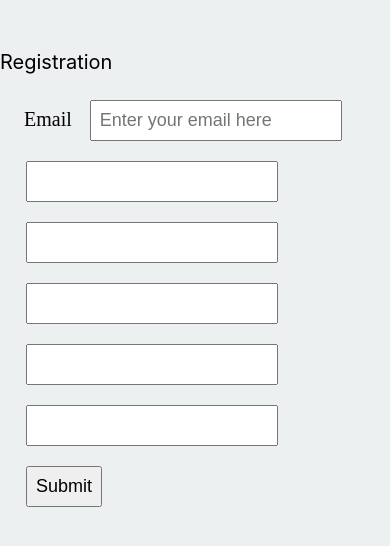
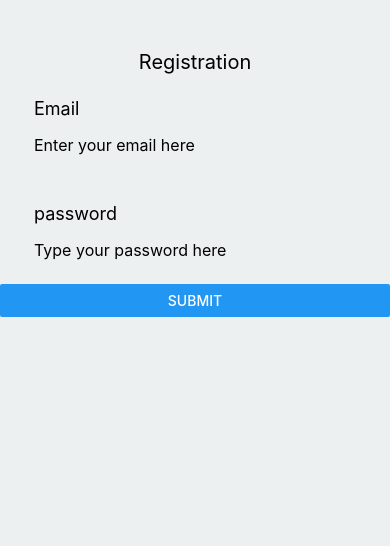
Before and after one commit to Dango3010/Woof_Instagram, a React Native app: screen / in a window 390 px wide. Shown: the top 546 px of the page. Built offline with nearby package versions, Linux system fonts and the light colour scheme.

Commit message:
new formik form with InputWithLabel component

```diff
--- a/App.js
+++ b/App.js
@@ -1,12 +1,12 @@
 import React from 'react';
-import { View, Text, TextInput, StyleSheet, ScrollView } from 'react-native';
-import {Formik, Field, Form, FieldArray, ErrorMessage} from 'formik';
+import { View, Text, TextInput, StyleSheet, Button, ScrollView } from 'react-native';
+import {Formik, FieldArray, ErrorMessage} from 'formik';
 
 export default function App() {
 
   return (
     <ScrollView style={{backgroundColor: '#ecf0f1'}}>
-      <Text style={{fontSize: 20, marginTop: 50}}>Registration</Text>
+      <Text style={{marginTop: 50, fontSize: 20, textAlign: 'center'}}>Registration</Text>
         <Formik
           initialValues={{email: '', password: '', petName: '', petBirthDate: '', breed: '', favouriteToy: ''}}
           validate={values => {
@@ -27,81 +27,32 @@ export default function App() {
             }, 400);
           }}
         >
-        {({isSubmitting}) => (
-          <Form style={{padding: 16, flex: 1}}>
-
-            <div className='row'>
-              <div className='col'>
-                <label
-                  style={{padding: 8, fontSize: 20}}
-                  htmlFor="firstName"
-                >
-                  Email
-                </label>
-                <Field
-                  style={styles.field}
-                  type='email'
-                  name='email'
-                  placeholder='Enter your email here'
-                  />
-              </div>
-                <ErrorMessage name='email' component='div'/>
-
-              <div className='col'>
-                <Field
-                  style={styles.field}
-                  type='password'
-                  name='password'
-                />
-                <ErrorMessage name='password' component='div'/>
-              </div>
-
-              <div className='col'>
-                <Field
-                  style={styles.field}
-                  type='petName'
-                  name='petName'
-                />
-              </div>
-
-              <div className='col'>
-                <Field
-                  type='petBirthDate'
-                  name='petBirthDate'
-                  style={styles.field}
-                />
-              </div>
-
-              <div className='col'>
-                <Field
-                  type='breed'
-                  name='breed'
-                  style={styles.field}
-                />
-              </div>
-
-              <div className='col'>
-                <Field
-                  type='favouriteToy'
-                  name='favouriteToy'
-                  style={styles.field}
-                />
-              </div>
-
-              <div className='col'>
-                <button
-                  type='submit'
-                  disabled={isSubmitting}
-                  style={styles.field}
-                >
-                  Submit
-                </button>
-              </div>
-
-            </div>
-          </Form>
+        {({handleChange, handleBlur, handleSubmit, values, handleReset, isSubmitting}) => (
+          <View>
+              <InputWithLabel
+                label="Email"
+                placeholder='Enter your email here'
+                value={values.email}
+                onChangeText={handleChange('email')}
+                onBlur={handleBlur('email')}
+              />
+              <ErrorMessage style={{marginLeft: 40}} name='email' component={Text}/>
+              <InputWithLabel
+                label='password'
+                placeholder="Type your password here"
+                value={values.password}
+                onChangeText={handleChange('password')}
+                secureTextEntry
+              />
+              <ErrorMessage name='password' component={Text}/>
+              <Button
+                title='Submit'
+                onPress={handleSubmit}
+                disabled={isSubmitting}
+              />
+          </View>
         )}
-        </Formik>
+      </Formik>
     </ScrollView>
   );
 };
@@ -112,10 +63,21 @@ function confirmPassword (confirmPass, originalPassword) {
   : alert("Passwords do not match, please try again.");
 };
 
-const styles = StyleSheet.create({
-  field: {
-    padding: 8,
-    fontSize: 18,
-    margin: 10
-  }
-})
+const InputWithLabel = (props) => {
+  return (
+    <View style={{ padding: 16 }}>
+      <Text style={{padding: 8, fontSize: 18, marginLeft: 10}}>
+        {props.label}
+      </Text>
+      <TextInput
+        style={{padding: 8, fontSize: 16, marginLeft: 10}}
+        placeholder={props.placeholder}
+        onChangeText={props.onChangeText}
+        value={props.value}
+        onBlur={props.onBlur}
+        secureTextEntry={props.secureTextEntry}
+        onSubmitEditing={props.onSubmitEditing}
+      />
+    </View>
+  );
+};
```
